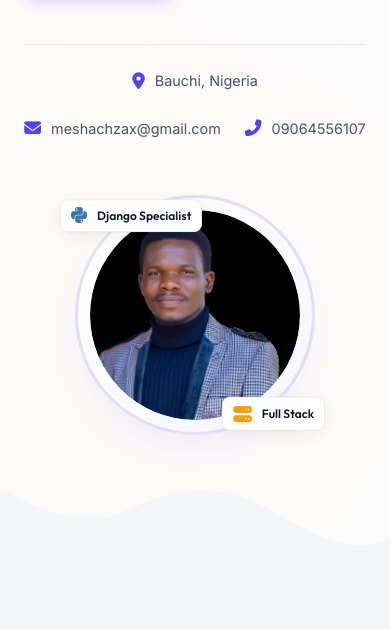
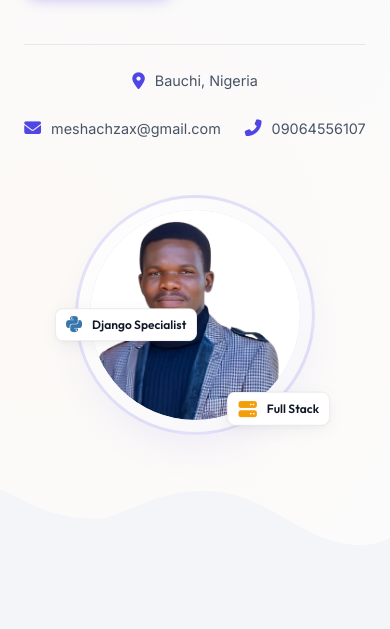
Before and after one commit to MZacx54/portfolio, a Django app: page / in a window 390 px wide. Shown: the part 783-1412 px from the top of the page. Run offline with Django 4.2, Linux system fonts and the light colour scheme; data comes from the database, SQL or seed files in the repository.

Commit message:
fix: adjust mobile badge positioning and use new profile.png

```diff
--- a/portfolio/templates/portfolio/index.html
+++ b/portfolio/templates/portfolio/index.html
@@ -44,7 +44,7 @@
                     <div class="avatar-ring">
                         <!-- Profile photo: upload as static/portfolio/images/profile.jpg -->
                         <div class="avatar-image-container">
-                            <img src="{% static 'portfolio/images/profile.jpg' %}"
+                            <img src="{% static 'portfolio/images/profile.png' %}"
                                  alt="Zachariah Meshach - Full-Stack Web Developer"
                                  class="profile-photo"
                                  onerror="this.style.display='none'; this.nextElementSibling.style.display='flex';"
--- a/static/portfolio/css/style.css
+++ b/static/portfolio/css/style.css
@@ -1201,14 +1201,14 @@ img, svg {
     }
 
     .badge-1 {
-        top: 10px;
-        left: -30px;
-        margin-top: 0;
+        top: 55%;
+        margin-top: -20px;
+        left: -35px;
     }
 
     .badge-2 {
-        bottom: 10px;
-        right: -20px;
+        bottom: 15px;
+        right: -25px;
     }
 }
 
@@ -1241,13 +1241,13 @@ img, svg {
     }
 
     .badge-1 {
-        top: 5px;
-        left: -15px;
-        margin-top: 0;
+        top: 55%;
+        margin-top: -18px;
+        left: -20px;
     }
 
     .badge-2 {
-        right: -10px;
-        bottom: 5px;
+        bottom: 10px;
+        right: -15px;
     }
 }
```
Also changed, not shown: static/portfolio/images/profile.jpg (deleted), static/portfolio/images/profile.png (added).
